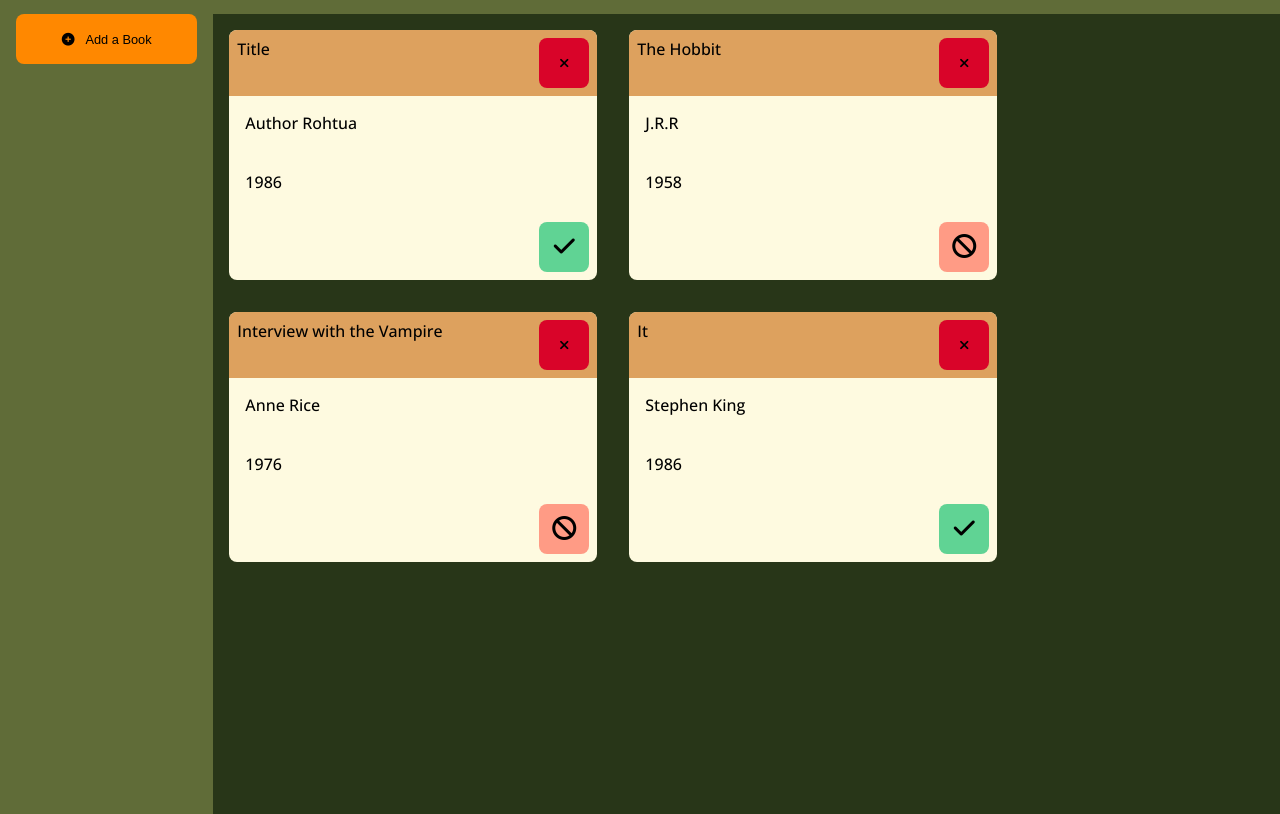
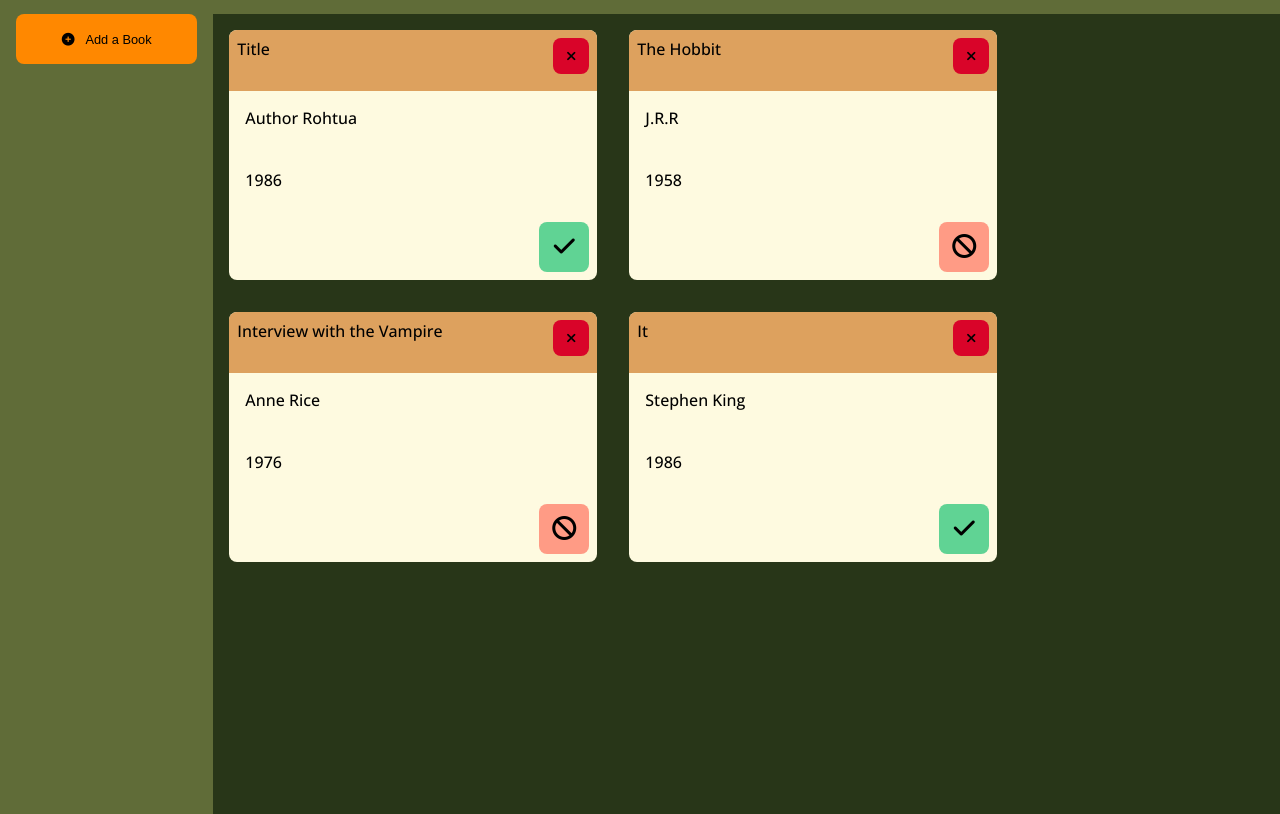
Before and after one commit to ryleedwards/odin-library, a plain HTML site: page index.html in a window 1280 px wide. Shown: the part 67-881 px from the top of the page. Drawn offline with nearby package versions, Linux system fonts and the light colour scheme.

Commit message:
Reduce size of removeBtn and fix margin

```diff
--- a/style.css
+++ b/style.css
@@ -144,9 +144,10 @@ main {
 .btn.remove {
   background-color: var(--red);
   grid-area: 1 / 2 / 2 / 3;
-  margin: 8px;
-  height: 50px;
-  width: 50px;
+  justify-self: flex-end;
+  margin: 8px 8px 0 0;
+  height: 36px;
+  width: 36px;
 }
 
 .btn.remove:hover {
```
